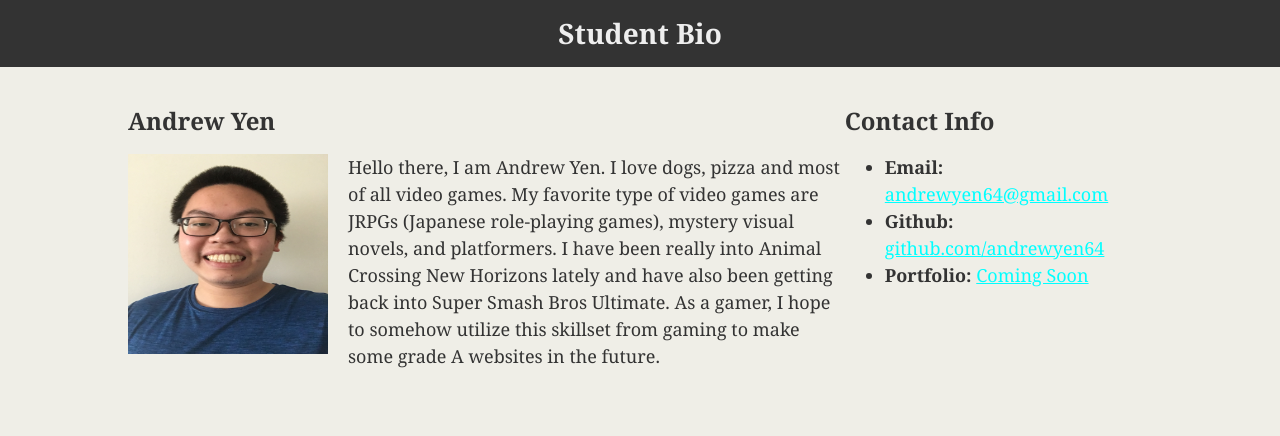
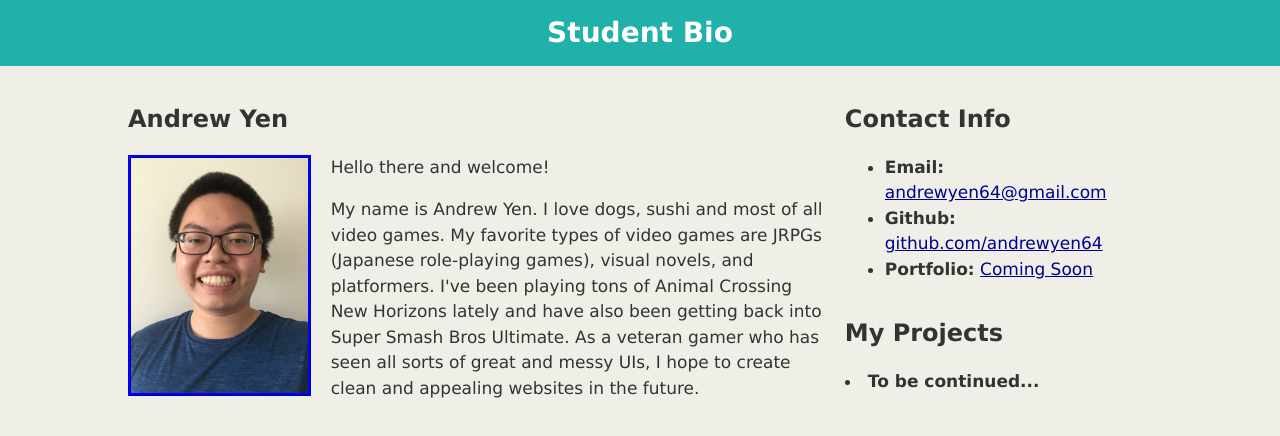
Before and after one commit to andrewyen64/andrewyen64.github.io, a plain HTML site: page index.html in a window 1280 px wide. Drawn offline with Linux system fonts and the light colour scheme.

Commit message:
editted layout, font style/sizes

```diff
--- a/css/style.css
+++ b/css/style.css
@@ -1,15 +1,16 @@
 body {
     margin: 0;
     padding: 0;
-    font-family: Georgia,"Times New Roman", Times, serif;
-    font-size: 18px;
+    font-family: "Geneva", Verdana, serif;
+    font-size: 17px;
     line-height: 150%;
     color: #333;
     background-color: #efeee7;
 }
 
 header {
-    background: #333;
+    background: lightseagreen;
+
 }
 h1 {
     padding: 20px 0;
@@ -18,16 +19,16 @@ h1 {
     color: #eee;
     font-size: 28px;
     text-align: center;
+    color: white;
 }
 
 h2 {
     font-size: 24px;
-
-
+    padding: 2px 0;
 }
 
 a {
-   color: aqua;
+   color: darkblue;
 }
 
 .container {
@@ -42,15 +43,23 @@ a {
 }
 
 #main-bio {
-    width: 70%;
+    width: 69%;
 }
 
 #contact-info {
     width: 30%;
+    float: right;
 }
 
 #bio-image {
-    width: 200px;
-    height: 200px;
+    width: 25%;
+    height: 31%;
     margin-right: 20px;
+    border-style: ridge;
+    border-color: blue;
 }
+
+#projects {
+    width: 30%;
+    float: right;
+}
--- a/index.html
+++ b/index.html
@@ -24,12 +24,16 @@
 
 
             <p>
-            Hello there, I am Andrew Yen. I love dogs, pizza and most of all video games.
-            My favorite type of video games are JRPGs (Japanese role-playing games),
-            mystery visual novels, and platformers.
-            I have been really into Animal Crossing New Horizons lately and have also
-            been getting back into Super Smash Bros Ultimate. As a gamer, I hope to somehow
-            utilize this skillset from gaming to make some grade A websites in the future.
+            Hello there and welcome!
+            </p>
+            <p>
+                My name is Andrew Yen. I love dogs, sushi and most of all video games.
+            My favorite types of video games are JRPGs (Japanese role-playing games),
+            visual novels, and platformers.
+            I've been playing tons of Animal Crossing New Horizons lately and have also
+            been getting back into Super Smash Bros Ultimate. As a veteran gamer who has seen
+            all sorts of great and messy UIs, I hope to create clean and appealing websites
+            in the future.
             </p>
         </section>
 
@@ -47,6 +51,15 @@
             </li>
             </ul>
         </section>
+
+        <section id="projects">
+            <h2>My Projects</h2>
+            <li><strong>
+                To be continued...
+            </strong></li>
+
+
+        </section>
     </div>
 
 </body>
```
